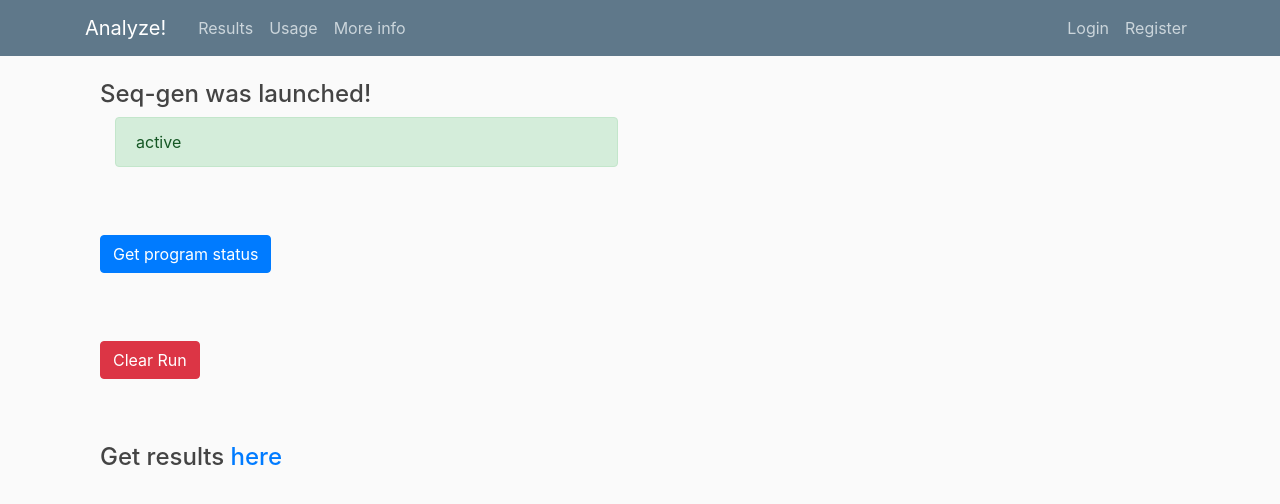
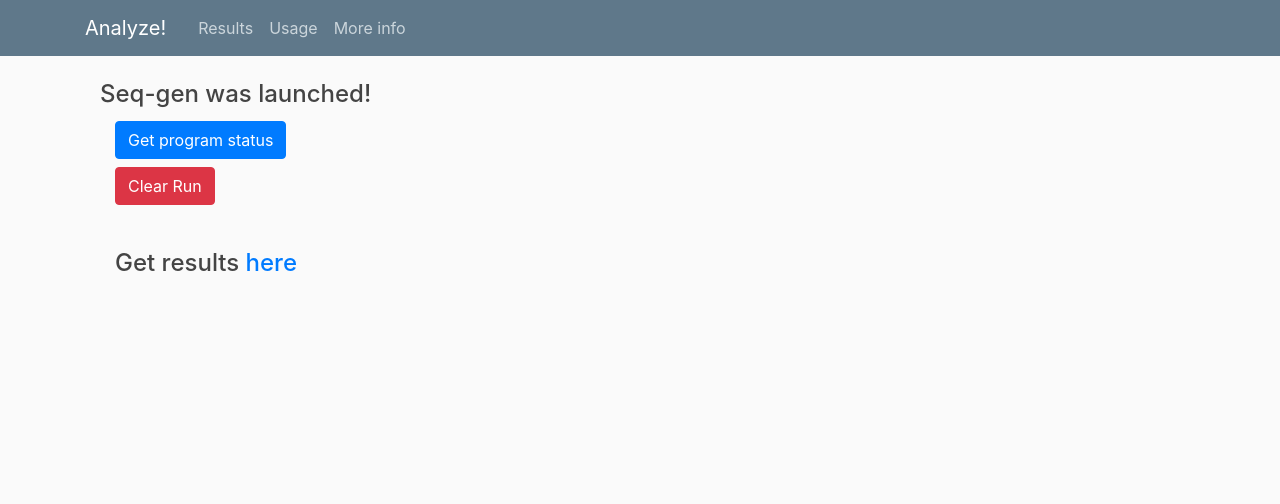
Before and after one commit to mennajimi/TP2_SB_ME, a Flask app: template app/templates/running.html in a window 1280 px wide; the page is wider, and only the part inside the window is pictured. Shown: the top 504 px of that part. Run offline with Flask 2, Linux system fonts and the light colour scheme; the template is opened without the code that fills it: most values are stand-ins (such as "Sample title", 1, 10 or a date in 2020); some libraries are stand-ins or nearby versions.

Commit message:
ajout du modal, running.html, enlever login

```diff
--- a/app/app.py
+++ b/app/app.py
@@ -133,6 +133,7 @@ def getStatus():
 def clearRun():
     global infile
     message=R1.reset
+
     eraseDocs()
     infile = ""
     return render_template("seqgen_home.html", erreur=message, upload = False, isValid=False)
--- a/app/static/main.css
+++ b/app/static/main.css
@@ -96,3 +96,9 @@ input[type=text] {
 display:inline-block;
 /* additional code */
 }
+
+.close-btn {
+  font-size: 20px;
+  font-weight: normal;
+  color: #000;
+}
--- a/app/templates/layout.html
+++ b/app/templates/layout.html
@@ -34,11 +34,6 @@
                 <a class="nav-item nav-link" href="{{ url_for('usage') }}">Usage</a>
                 <a class="nav-item nav-link" href="{{ url_for('help') }}">More info</a>
             </div>
-            <!-- Navbar Right Side -->
-            <div class="navbar-nav">
-              <a class="nav-item nav-link" href="{{ url_for('help') }}">Login</a>
-              <a class="nav-item nav-link" href="{{ url_for('help') }}">Register</a>
-            </div>
           </div>
         </div>
       </nav>
--- a/app/templates/running.html
+++ b/app/templates/running.html
@@ -5,19 +5,30 @@
     <h4> Seq-gen was launched!</h4>
                 {% if status %}
                 <div class="col-md-5">
-                    <div class="alert alert-success" role="alert">{{status}}</div>
-                </div>
+<!--                    <button type="button" class="btn btn-primary" data-toggle="modal" data-target=".bd-example-modal-sm">Get status</button>-->
+
+<button type="submit" class="btn btn-primary my-1"name="state" id ="state"  data-toggle="modal" data-target=".bd-example-modal-sm">Get program status</button>
+<div class="modal fade bd-example-modal-sm" tabindex="-1" role="dialog"  aria-hidden="true">
+  <div class="modal-dialog modal-sm">
+      <header style="background-color:#fff;color:#000;">
+  <span class="close-btn">&times;</span>
+    <div class="modal-content" role="alert">{{status}}</div>    <!-- message de statut -->
+</header>
+  </div>
+</div>
+
+
                 {% endif %}
+
     <br>
-    <br>
-    <form name='status' action='/getStatus' method='GET'>
-        <button type="submit" class="btn btn-primary my-1"name="state" id ="state">Get program status</button>
+<div class="btn-group" role="group" aria-label="Basic example">
+<!--    <form name='status' action='/getStatus' method='GET'>-->
+<!--        <button type="submit" class="btn btn-primary my-1"name="state" id ="state">Get program status</button>-->
+<!--    </form>-->
+     <form name='clear' action='/clearRun' method='POST'>
+        <button type="submit" class="btn btn-danger my-1"name="kill" id ="kill">Clear Run</button>
     </form>
-    <br>
-    <br>
-        <form name='clear' action='/clearRun' method='POST'>
-        <button type="submit" class="btn btn-danger"name="kill" id ="kill">Clear Run</button>
-    </form>
+</div>
     <br>
     <br>
     <h4> Get results <a href="/results">here</a></h4>
```
Also changed, not shown: app/templates/seqgen_home.html (+3 -5 lines), 3 other files.
